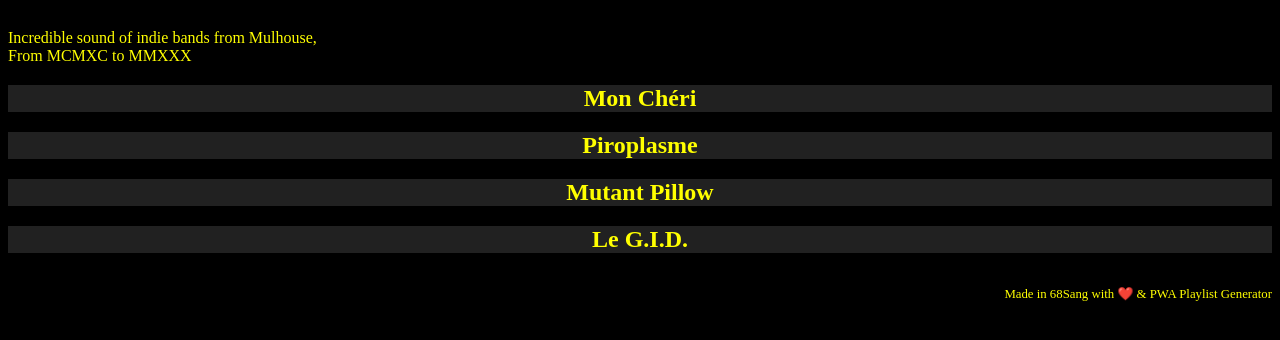
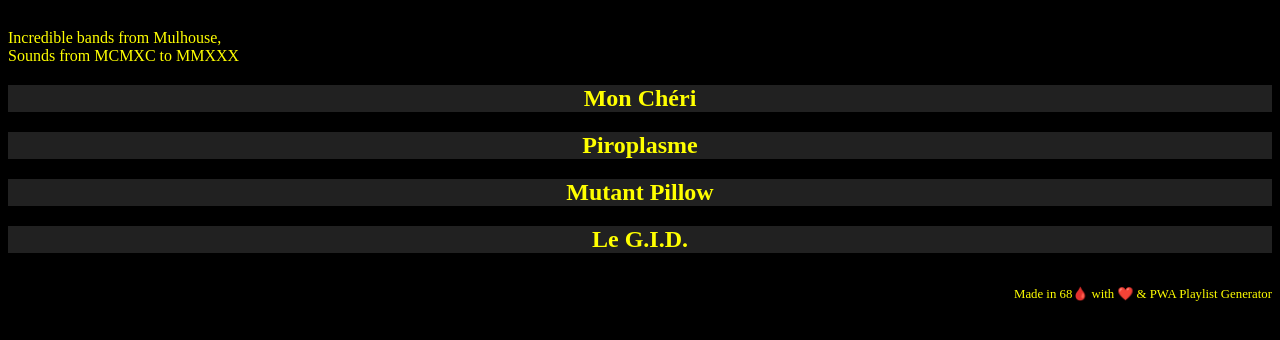
Before and after one commit to mulhouse/mulhouse.github.io, a plain HTML site: page index.html in a window 1280 px wide. Shown: the part 86-426 px from the top of the page. Drawn offline with Linux system fonts and the light colour scheme; a web font is replaced by a local one.

Commit message:
Update index.html

```diff
--- a/index.html
+++ b/index.html
@@ -8,7 +8,7 @@
 
     <meta property="og:url" content="https://mulhouse.github.io/">
     <meta property="og:type" content="website">
-    <meta property="og:title" content="Mîlser Gruppe-Liss">
+    <meta property="og:title" content="Mìlser Gruppe-Liss">
     <meta property="og:description" content="D'beschti Musigg-Gruppe vu Mìlhüsa zwische 90 uns 30.">
     <meta property="og:image" content="https://mulhouse.github.io/ogpreview.png">
     <meta property="og:image:secure_url" content="https://mulhouse.github.io/ogpreview.png">
@@ -17,7 +17,7 @@
     <meta name="twitter:card" content="summary_large_image">
     <meta name="twitter:domain" content="mulhouse.github.io">
     <meta name="twitter:url" content="https://mulhouse.github.io/gid/">
-    <meta name="twitter:title" content="Mîlser Gruppe-Liss">
+    <meta name="twitter:title" content="Mìlser Gruppe-Liss">
     <meta name="twitter:description" content="D'beschti Musigg-Gruppe vu Mìlhüsa zwische 90 uns 30.">
     <meta name="twitter:image" content="https://mulhouse.github.io/ogpreview.png">
 
@@ -49,12 +49,12 @@
 <body>
 <h1>Mulhouse</h1>
 
-<p>Incredible sound of indie bands from Mulhouse,<br>From MCMXC to MMXXX</p>
+<p>Incredible bands from Mulhouse,<br>Sounds from MCMXC to MMXXX</p>
 <h2><a href="https://mulhouse.github.io/moncheri">Mon Chéri</a></h2>
 <h2><a href="https://mulhouse.github.io/piroplasme">Piroplasme</a></h2>
 <h2><a href="https://mulhouse.github.io/mutantpillow/">Mutant Pillow</a></h2>
 <h2><a href="https://mulhouse.github.io/gid/">Le G.I.D.</a></h2>
 
-<p class="credits">Made in 68Sang with ❤️ & <a href="https://he-arc.github.io/pwa-playlist-generator/" target="_blank">PWA Playlist Generator</a></p>
+<p class="credits">Made in 68🩸 with ❤️ & <a href="https://he-arc.github.io/pwa-playlist-generator/" target="_blank">PWA Playlist Generator</a></p>
 </body>
 </html>
```
Lines whose indentation alone changed are shown as unchanged.
